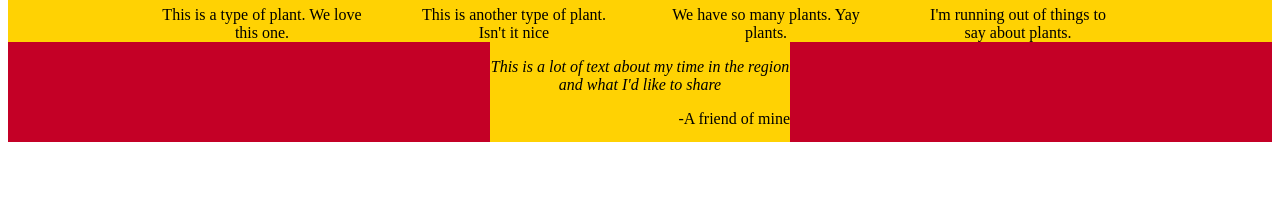
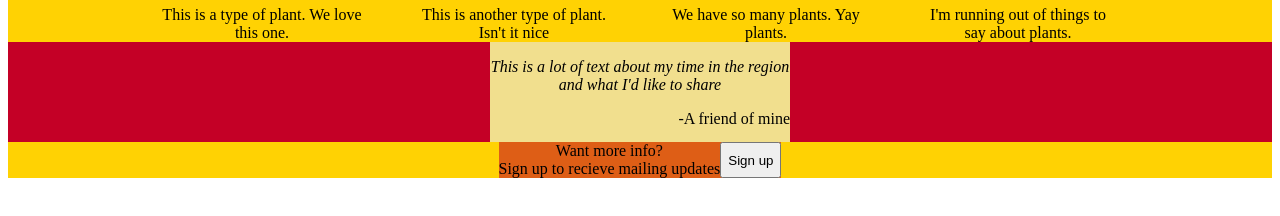
Before and after one commit to teamzissou/First-website-project, a plain HTML site: page index.html in a window 1280 px wide. Shown: the part 244-460 px from the top of the page. Drawn offline with Linux system fonts and the light colour scheme.

Commit message:
add html and css for section 4

```diff
--- a/index.html
+++ b/index.html
@@ -56,5 +56,15 @@
             <div class="attribution">-A friend of mine</div>
         </div>
     </div>
+
+    <div class="section4">
+        <div class="call-to-action">
+            <div class="left">
+                <div class="title"> Want more info?</div>
+                <div class="info">Sign up to recieve mailing updates</div>
+            </div>
+            <button>Sign up</button>
+        </div>
+    </div>
 </body>
 </html>
--- a/style.css
+++ b/style.css
@@ -56,7 +56,7 @@ img {
     min-height: 100px;
     display: flex;
     flex-direction: column;
-    background-color:#ffd203 ;
+    background-color:#f1df8e ;
 }
 
 p {
@@ -66,3 +66,16 @@ p {
 .attribution {
     align-self:flex-end;
 }
+
+.section4 {
+  display: flex;
+  align-items: center;
+  justify-content: center;
+  background-color: #ffd203;
+}
+
+.call-to-action {
+    background-color: #c400278c;
+    display: flex;
+    flex-direction: row;
+}
```
